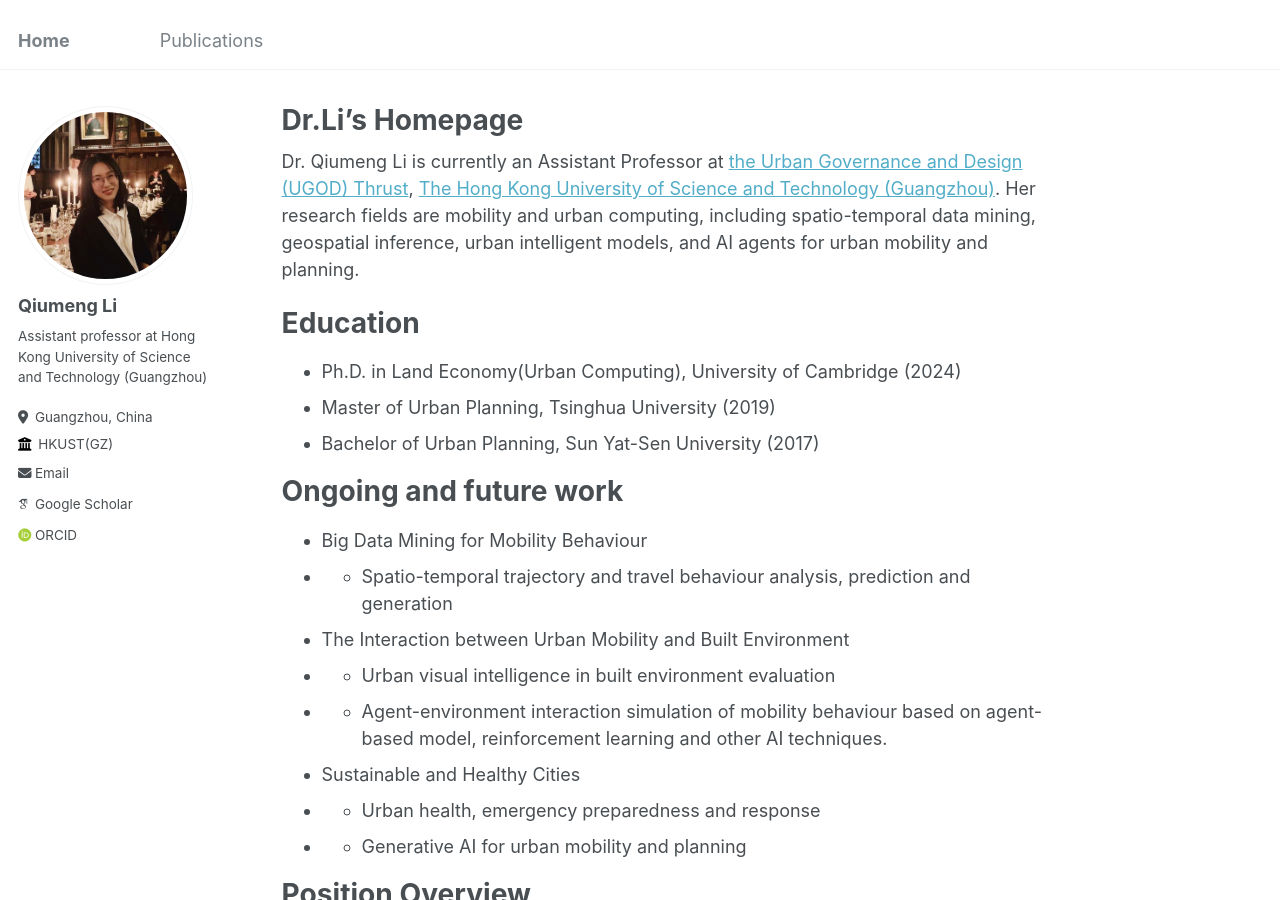
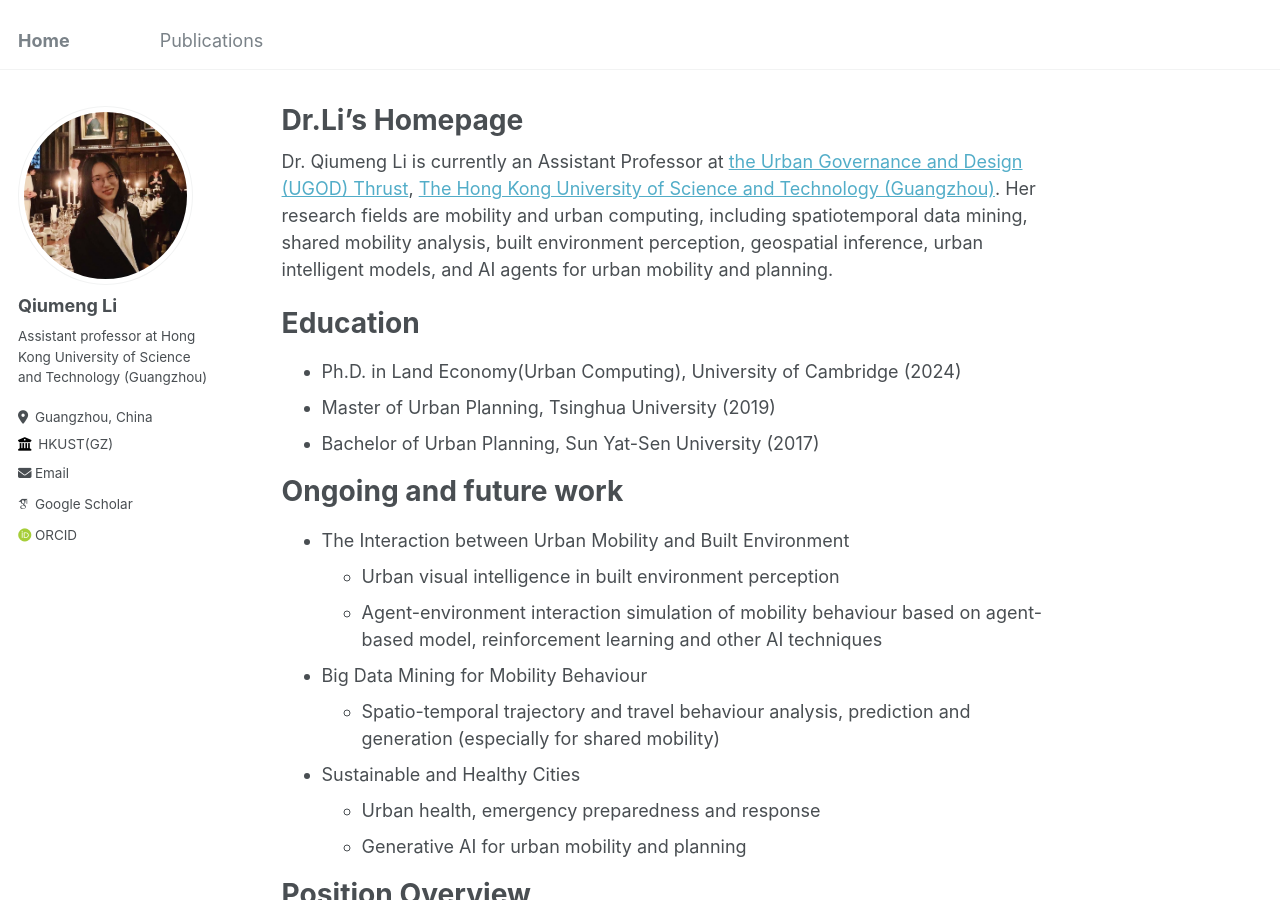
Before and after one commit to qiumengl/qiumengl.github.io, a Jekyll site: the page built from _pages/about.md, in a window 1280 px wide and 900 px high. Built offline with Jekyll 4.4.1, drawn with Linux system fonts in a browser that asks for light colours; some web fonts are replaced.

Commit message:
Update about.md

```diff
--- a/_pages/about.md
+++ b/_pages/about.md
@@ -8,7 +8,7 @@ redirect_from:
   - /about.html
 ---
 
-Dr. Qiumeng Li is currently an Assistant Professor at [the Urban Governance and Design (UGOD) Thrust](https://soch.hkust-gz.edu.cn/academics/ugod/), [The Hong Kong University of Science and Technology (Guangzhou)](https://www.hkust-gz.edu.cn/). Her research fields are mobility and urban computing, including spatio-temporal data mining, geospatial inference, urban intelligent models, and AI agents for urban mobility and planning.
+Dr. Qiumeng Li is currently an Assistant Professor at [the Urban Governance and Design (UGOD) Thrust](https://soch.hkust-gz.edu.cn/academics/ugod/), [The Hong Kong University of Science and Technology (Guangzhou)](https://www.hkust-gz.edu.cn/). Her research fields are mobility and urban computing, including spatiotemporal data mining, shared mobility analysis, built environment perception, geospatial inference, urban intelligent models, and AI agents for urban mobility and planning.
 
 Education
 ======
@@ -19,14 +19,14 @@ Education
 
 Ongoing and future work
 ======
+* The Interaction between Urban Mobility and Built Environment
+  * Urban visual intelligence in built environment perception
+  * Agent-environment interaction simulation of mobility behaviour based on agent-based model, reinforcement learning and other AI techniques
 * Big Data Mining for Mobility Behaviour
-* * Spatio-temporal trajectory and travel behaviour analysis, prediction and generation
-* The Interaction between Urban Mobility and Built Environment
-* * Urban visual intelligence in built environment evaluation
-* * Agent-environment interaction simulation of mobility behaviour based on agent-based model, reinforcement learning and other AI techniques.
+  * Spatio-temporal trajectory and travel behaviour analysis, prediction and generation (especially for shared mobility)
 * Sustainable and Healthy Cities
-* * Urban health, emergency preparedness and response
-* * Generative AI for urban mobility and planning
+  * Urban health, emergency preparedness and response
+  * Generative AI for urban mobility and planning
 
 Position Overview
 ======
```
